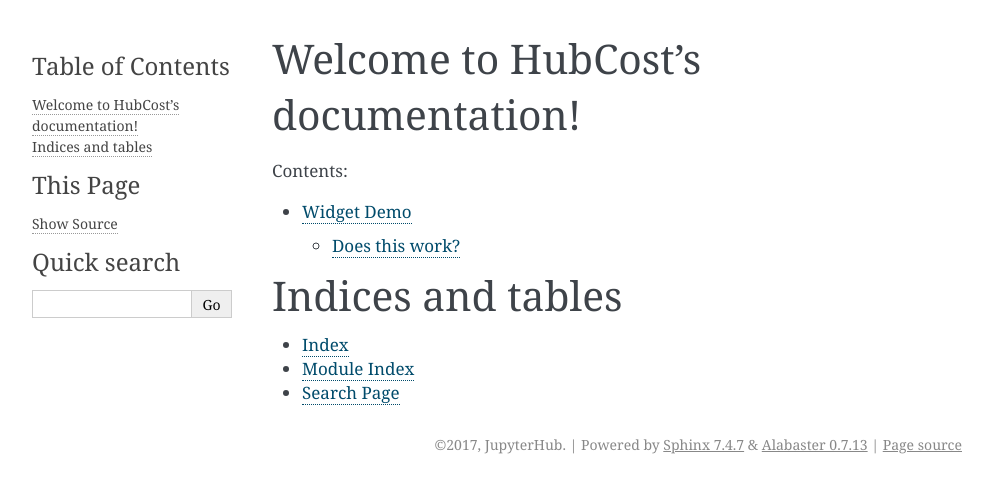
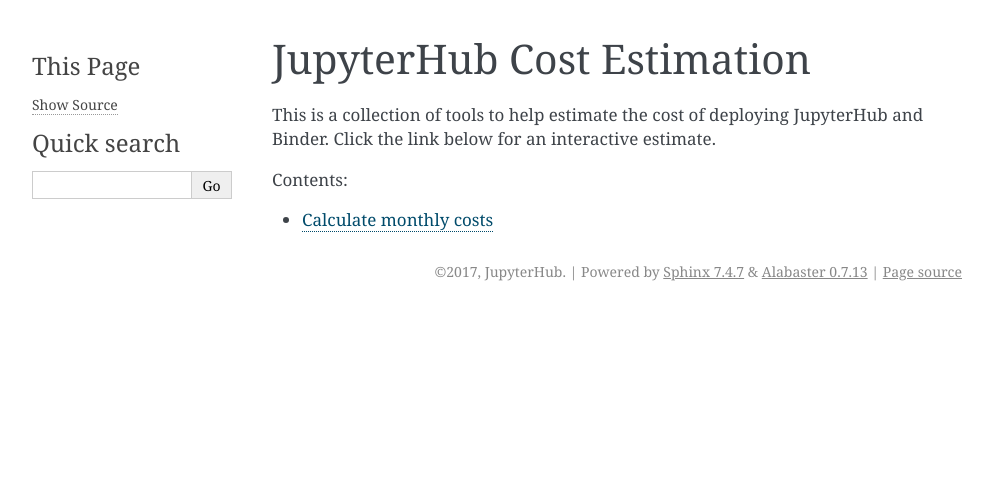
Before and after one commit to choldgraf/HubCost, a Sphinx documentation site: the page built from doc/index.rst, in a window 1280 px wide. Shown: the top 493 px of the page, without its empty margins (148-1141 px from the left). Built offline with Sphinx 7.4.7, drawn with Linux system fonts in a browser that asks for light colours.

Commit message:
updating titles

```diff
--- a/doc/index.rst
+++ b/doc/index.rst
@@ -1,21 +1,12 @@
-.. HubCost documentation master file, created by
-   sphinx-quickstart on Fri May 12 14:01:39 2017.
-   You can adapt this file completely to your liking, but it should at least
-   contain the root `toctree` directive.
 
-Welcome to HubCost's documentation!
-===================================
+JupyterHub Cost Estimation
+==========================
+
+This is a collection of tools to help estimate the cost of deploying
+JupyterHub and Binder. Click the link below for an interactive estimate.
 
 .. toctree::
    :maxdepth: 2
    :caption: Contents:
 
-   widget.rst
-
-
-Indices and tables
-==================
-
-* :ref:`genindex`
-* :ref:`modindex`
-* :ref:`search`
+   costs.rst
--- a/doc/widget.rst
+++ /dev/null
@@ -1,7 +0,0 @@
-Widget Demo
-===========
-
-Does this work?
----------------
-
-.. include:: widget.txt
```
Also changed, not shown: doc/costs.rst (added, +10 -0 lines).
